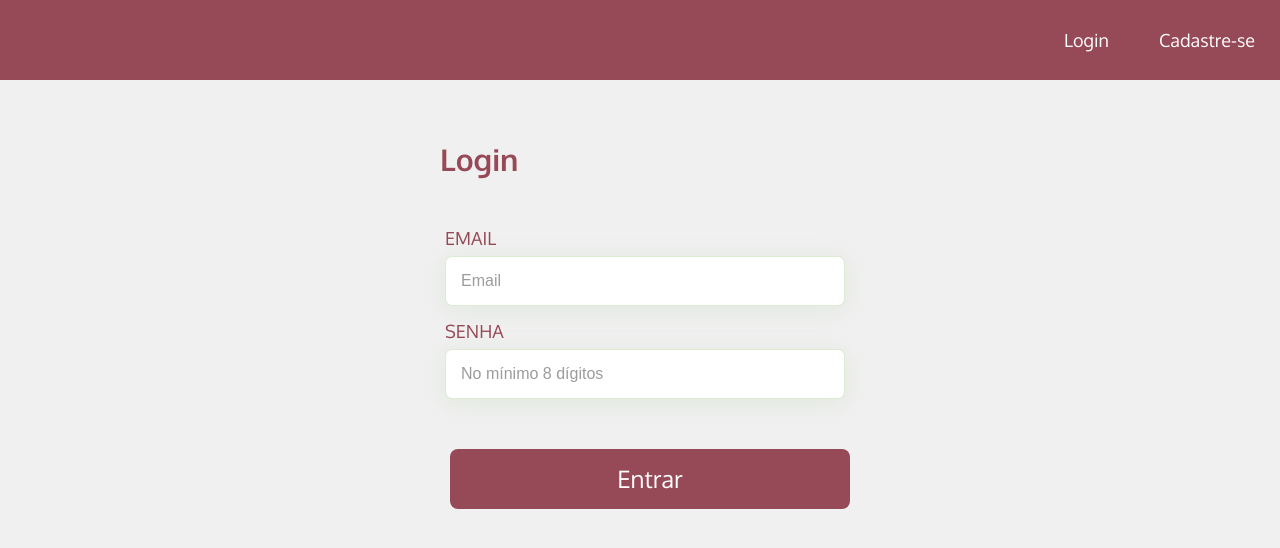
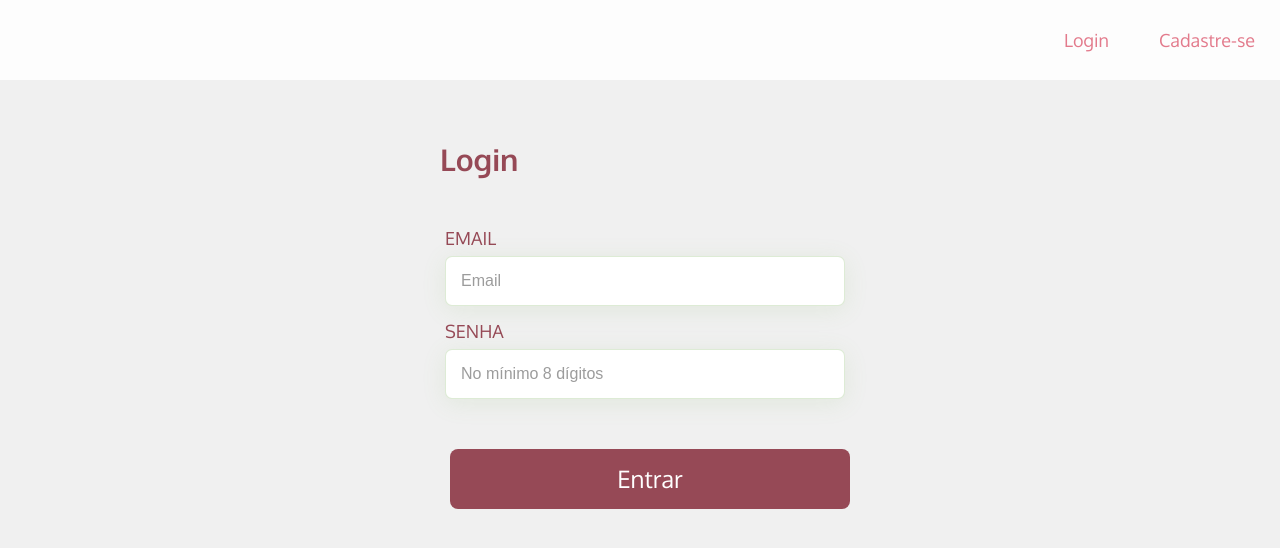
Before and after one commit to wilembergson/clinicas-dev, a React (Create React App) app: page / in a window 1280 px wide. Shown: the top 548 px of the page. Built offline with nearby package versions, Linux system fonts and the light colour scheme; no server answers.

Commit message:
Header color

```diff
--- a/src/components/Header.tsx
+++ b/src/components/Header.tsx
@@ -53,13 +53,16 @@ export default function Header(){
 const HeaderBody = styled.header`
     width: 100%;
     height: 80px;
-    background: ${colors.primary};
+    background: ${colors.clearColor};
+    opacity: 0.9;
+    position: fixed;
+    backdrop-filter: blur(10px);
     @media (max-width:399px){
         width: 399px;
     }
 `
 const Button = styled.button`
-    color: #fff;
+    color: ${colors.secondary};
     background: none;
     border: none;
     cursor: pointer;
@@ -69,8 +72,8 @@ const Button = styled.button`
     font-size: 18px;
     transition: 0.7s ease;
     :hover{
-        color: ${colors.primary};
-        background: ${colors.tertiary};
+        color: ${colors.clearColor};
+        background: ${colors.secondary};
         transition: 0.7s ease;
     }
     @media (max-width:399px){
--- a/src/components/SaredStyles.ts
+++ b/src/components/SaredStyles.ts
@@ -97,6 +97,7 @@ export const RegisterBody = styled.section`
     justify-content: center;
     flex-direction: column;
     position: relative;
+    margin-top: 80px;
     @media (max-width:490px){
         width: 90%;
         align-items: center;
--- a/src/pages/Home.tsx
+++ b/src/pages/Home.tsx
@@ -34,4 +34,5 @@ const HomeBody = styled.div`
     flex-direction: column;
     width: 100%;
     background: #f1f1f1;
+    margin-top: 80px;
 `
--- a/src/pages/Login.tsx
+++ b/src/pages/Login.tsx
@@ -76,7 +76,8 @@ export default function Login(){
                                 />
                                 <Button>Entrar</Button>
                         </Form>
-                </> : <Loading/>}
+                    </> : <Loading/>
+                }
             </LoginForm>
         </>
     )
@@ -88,6 +89,7 @@ const LoginForm = styled.section`
     justify-content: center;
     flex-direction: column;
     position: relative;
+    margin-top: 80px;
     @media (max-width:399px){
         align-items: center;
     }
```
Lines whose indentation alone changed are shown as unchanged.
